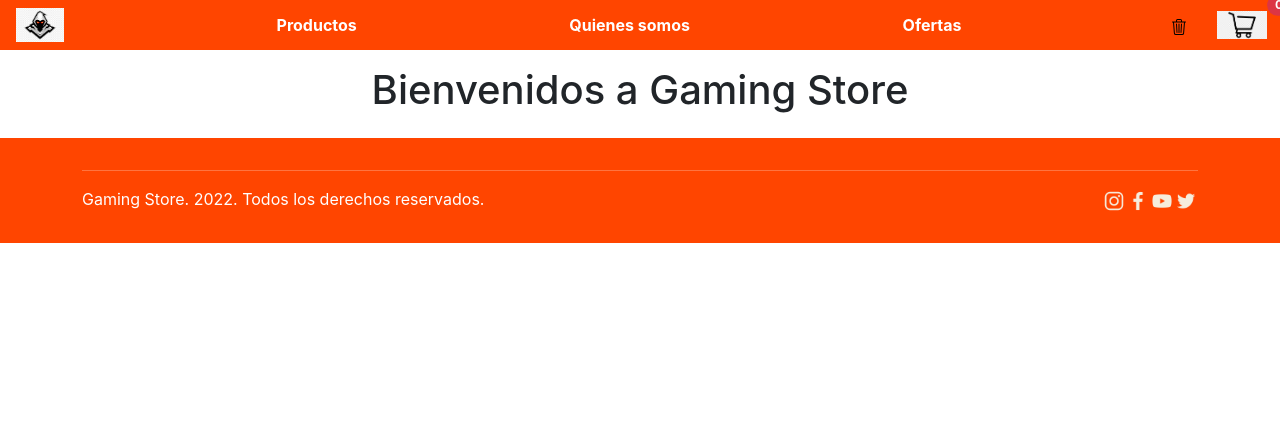
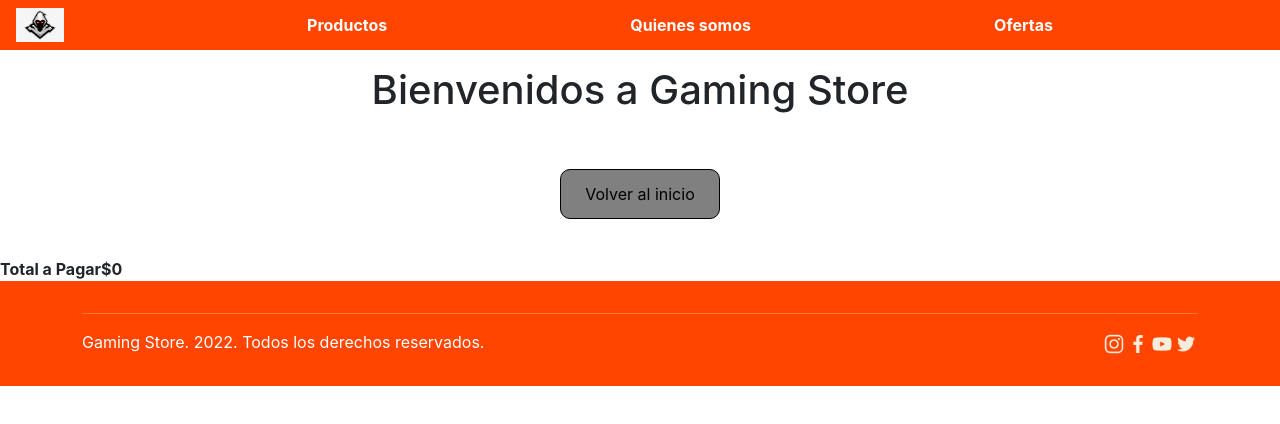
Before and after one commit to manuregatuzo/gamingStore, a React (Create React App) app: page /cart in a window 1280 px wide. Shown: the top 424 px of the page. Built offline with nearby package versions, Linux system fonts and the light colour scheme.

Commit message:
entrega desafio

```diff
--- a/package.json
+++ b/package.json
@@ -10,6 +10,7 @@
     "react-dom": "^18.2.0",
     "react-router-dom": "^6.3.0",
     "react-scripts": "5.0.1",
+    "reactstrap": "^9.1.4",
     "web-vitals": "^2.1.4"
   },
   "scripts": {
--- a/src/App.css
+++ b/src/App.css
@@ -89,3 +89,56 @@
 .btnGral:hover{
   color: #010101;
 }
+
+.choto{
+  width: 100%;
+}
+
+
+.tableCart {
+  width: 80%;
+  margin: auto;
+  margin-top: 5%;
+}
+
+.tdCart {
+  border: 1px solid black;
+  margin: 3%;
+  width: 20rem;
+  padding-right: 2%;
+  align-items: center;
+}
+
+
+
+.btnEliminar {
+  text-decoration: none;
+  height: 50px;
+  width: 10rem;
+  justify-content: center;
+  color: #010101;
+  background-color: grey;
+  display: flex;
+  margin: auto;
+  padding: 1%;
+  margin-bottom: 3%;
+  border-radius: 10px;
+  border: 1px solid black;
+  outline: none;
+  margin-top: 3%;
+  align-items: center;
+}
+
+
+
+.backCart {
+  color: #010101;
+  padding: 1%;
+  font-size: 1.5rem;
+  border: 1px solid black;
+  width: 15%;
+  margin: auto;
+  margin-top: 5%;
+  background-color: cadetblue;
+  border-radius: 5%;
+}
--- a/src/App.js
+++ b/src/App.js
@@ -1,5 +1,4 @@
 import './App.css';
-import Destacado from './components/Destacado';
 import Footer from './components/Footer';
 import Header from './components/Header';
 import ItemDetailContainer from './components/ItemDetailContainer';
@@ -7,6 +6,7 @@ import ItemListContainer from './components/ItemListContainer';
 import Titulo from './components/Titulo';
 import {BrowserRouter, Routes, Route} from "react-router-dom";
 import Context from "./components/Context"
+import Cart from './components/Cart';
 
 function App() {
   return (
@@ -18,9 +18,9 @@ function App() {
     <Routes>
     <Route exact path="/" element={<ItemListContainer />  } />
     <Route exact path={"item/:id"} element={<ItemDetailContainer /> } />
+    <Route exact path="/cart" element={<Cart />  } />
 
     </Routes>
-
     <Footer />
     </BrowserRouter>
     </div>
--- /dev/null
+++ b/src/components/Cart.jsx
@@ -0,0 +1,59 @@
+import React from "react";
+import { useContext } from "react";
+import { Link } from "react-router-dom";
+import { CartContext} from "./Context"
+
+
+
+const Cart = () => {
+
+    const {cart, compraTotal, eliminarItem} = useContext(CartContext)
+    console.log(cart);
+    return(
+
+        <div>
+            <div>
+        {cart.length <= 0 ? (
+        <div> <Link to={"/"} className="tdCart btnEliminar">Volver al inicio </Link> </div>
+        ) : (
+        <div className="text-center">
+            <h3>Este es su carro de compras!</h3>
+            </div>
+        )}
+    </div>
+
+    {cart.map((item) => (
+        <div key={item.id} className="tableCart">
+        <table>
+        <tbody>
+        <tr>
+            <td className="tdCart">ID: {item.id} </td>
+            <td className="tdCart">Producto: {item.nombre}</td>
+            <td className="tdCart">Cantidad: {item.cantidad}</td>
+            <td className="tdCart"> Precio: ${item.precio * item.cantidad}</td>
+        </tr>
+        </tbody>
+        </table>
+        <button className="tdCart btnEliminar" onClick={() => {eliminarItem(item.id)}}>Eliminar item</button>
+        </div>
+
+
+    ))}
+        <div>
+        <td colSpan={3} className="text-end fw-bold">Total a Pagar</td>
+        <td className="text-end fw-bold">${compraTotal()}</td>
+        </div>
+        </div>
+    )
+}
+
+
+
+
+
+
+
+
+
+
+export default Cart
--- a/src/components/Context.jsx
+++ b/src/components/Context.jsx
@@ -21,16 +21,24 @@ const Context = ({children}) => {
         setCart([])
     }
 
+    const eliminarItem = (id) => {
+        setCart(cart.filter(item => item.id !== id));
+    }
     const isInCart = (id) => {
         return cart.some(item => item.id === id)
     }
 
     const cartTotal = () => {
-        return cart.length
-    }
+        return cart.reduce((total, item) => total+=item.cantidad, 0);
+        }
+
+
+    const compraTotal = () => {
+        return cart.reduce((total, item) => total+=item.cantidad*item.precio, 0);
+        }
 
     return(
-        <CartContext.Provider value={{cart, addItem, clear, cartTotal}}>
+        <CartContext.Provider value={{cart, addItem, clear, cartTotal, compraTotal, eliminarItem}}>
             {children}
         </CartContext.Provider>
     )
--- a/src/components/Header.jsx
+++ b/src/components/Header.jsx
@@ -1,25 +1,30 @@
 import React from "react";
+import { Link } from "react-router-dom";
 import logo from "../assets/img/logo.png";
 import Carrito from "./Carrito";
+import { useContext } from "react";
+import { CartContext } from "./Context";
 
 const Header = () => {
+    const {cart} = useContext(CartContext)
     return(
         <div className=" fondo-header ">
             <ul className="nav d-flex align-items-center prueba">
                 <li className="nav-item">
-                    <a className="nav-link active" aria-current="page" href="/"><img src={logo} width="48" alt="logo"/></a>
+                    <Link className="nav-link active" aria-current="page" to={"/"}><img src={logo} width="48" alt="logo"/></Link>
                 </li>
                 <li className="nav-item">
-                    <a className="nav-link link-header" href="#">Productos</a>
+                    <Link className="nav-link link-header" to={"#"}>Productos</Link>
                 </li>
                 <li className="nav-item">
-                    <a className="nav-link link-header" href="#">Quienes somos</a>
+                    <Link className="nav-link link-header" to={"#"}>Quienes somos</Link>
                 </li>
                 <li className="nav-item">
-                    <a className="nav-link  link-header" href="#">Ofertas</a>
+                    <Link className="nav-link  link-header" to={"#"}>Ofertas</Link>
                 </li>
                 <div>
-                <li><Carrito /></li>
+                {cart.length <= 0 ? null : <li><Carrito /></li>}
+
                 </div>
                 </ul>
         </div>
--- a/src/components/ItemCount.jsx
+++ b/src/components/ItemCount.jsx
@@ -34,6 +34,7 @@ const agregarProductos = () => {
         setCounter(itemStock - counter);
 
     }
+
 }
 
 useEffect(() => {
@@ -47,7 +48,7 @@ return (
         Cantidad: {counter}
         <button id="buttonUp" className="buttonCount" onClick={incrementar}>+</button>
         </div>
-        <button className="btnGral" onClick={() => {agregarProductos()}}>
+        <button className="btnEliminar" onClick={() => {agregarProductos()}}>
         Añadir al carrito
         </button>
 
--- a/src/components/ItemDetail.jsx
+++ b/src/components/ItemDetail.jsx
@@ -12,7 +12,7 @@ import { CartContext } from './Context';
     const [counter, setCounter] = useState(0)
 
 
-    const onAdd = (item, counter) => {
+    const onAdd = (counter) => {
       setCounter(counter)
       addItem(item, counter)
     }
@@ -25,7 +25,7 @@ import { CartContext } from './Context';
             <div className="card-body">
                 <h5 className="card-title text-center">{item.nombre}</h5>
                 <p className="card-text text-center">${item.precio}</p>
-                {counter === 0 ? <ItemCount initial={1} stock={5} onAdd={onAdd} /> : <Link to={"/cart"} className="btn fondo_naranja">Ir al Carrito</Link>}
+                {counter === 0 ? <ItemCount initial={1} stock={5} onAdd={onAdd} /> : <Link to={"/cart"} className="btn fondo_naranja btnEliminar">Ir al Carrito</Link>}
             </div>
         </div>
         </div>
--- a/src/components/ItemDetailContainer.jsx
+++ b/src/components/ItemDetailContainer.jsx
@@ -10,9 +10,9 @@ const [item, setItems] = useState([]);
 
     useEffect(() => {
         const productos = [
-            {"id": 1, "nombre":"RTX3080ti", "imagen":"https://http2.mlstatic.com/D_NQ_NP_952946-MLA48036524485_102021-W.jpg", "precio":"25000"},
-            {"id": 2, "nombre":"RTX3090", "imagen":"https://http2.mlstatic.com/D_NQ_NP_996917-MLA51231565062_082022-W.jpg", "precio":"45000"},
-            {"id": 3, "nombre":"RX6900", "imagen":"https://http2.mlstatic.com/D_NQ_NP_627045-MLA45143526259_032021-O.jpg", "precio":"27000"},
+            {"id": 1, "nombre":"RTX3080ti", "imagen":"https://http2.mlstatic.com/D_NQ_NP_952946-MLA48036524485_102021-W.jpg", "precio":"250000"},
+            {"id": 2, "nombre":"RTX3090", "imagen":"https://http2.mlstatic.com/D_NQ_NP_996917-MLA51231565062_082022-W.jpg", "precio":"450000"},
+            {"id": 3, "nombre":"RX6900", "imagen":"https://http2.mlstatic.com/D_NQ_NP_627045-MLA45143526259_032021-O.jpg", "precio":"270000"},
             {"id": 4, "nombre":"RTX3090ti", "imagen":"https://www.invidcomputers.com/images/000000000041452780577414527--1-.png", "precio":"500000"},
             {"id": 5, "nombre":"GTX1660SUPER", "imagen":"https://www.fullh4rd.com.ar/img/productos/Pics_Prod/video-geforce-gtx-1660-super-6gb-gigabyte-oc-0.jpg", "precio":"160000"},
             {"id": 6, "nombre":"RX5700XT", "imagen":"https://www.tiendanova.com.ar/SITES/IMG/ignatech-10-2020/16-12-2020-08-12-33-placa-de-video-rx-5700-xt-8gb-aorus-gigabyte.jpg", "precio":"200000"}
@@ -26,7 +26,7 @@ const [item, setItems] = useState([]);
 
         }, 2000)
 
-    }, [])
+    }, [id])
 
 return (
     <div> <ItemDetail item={item}/> </div>
```
Also changed, not shown: 1 other file (tests, documents, lock files or other folders).
